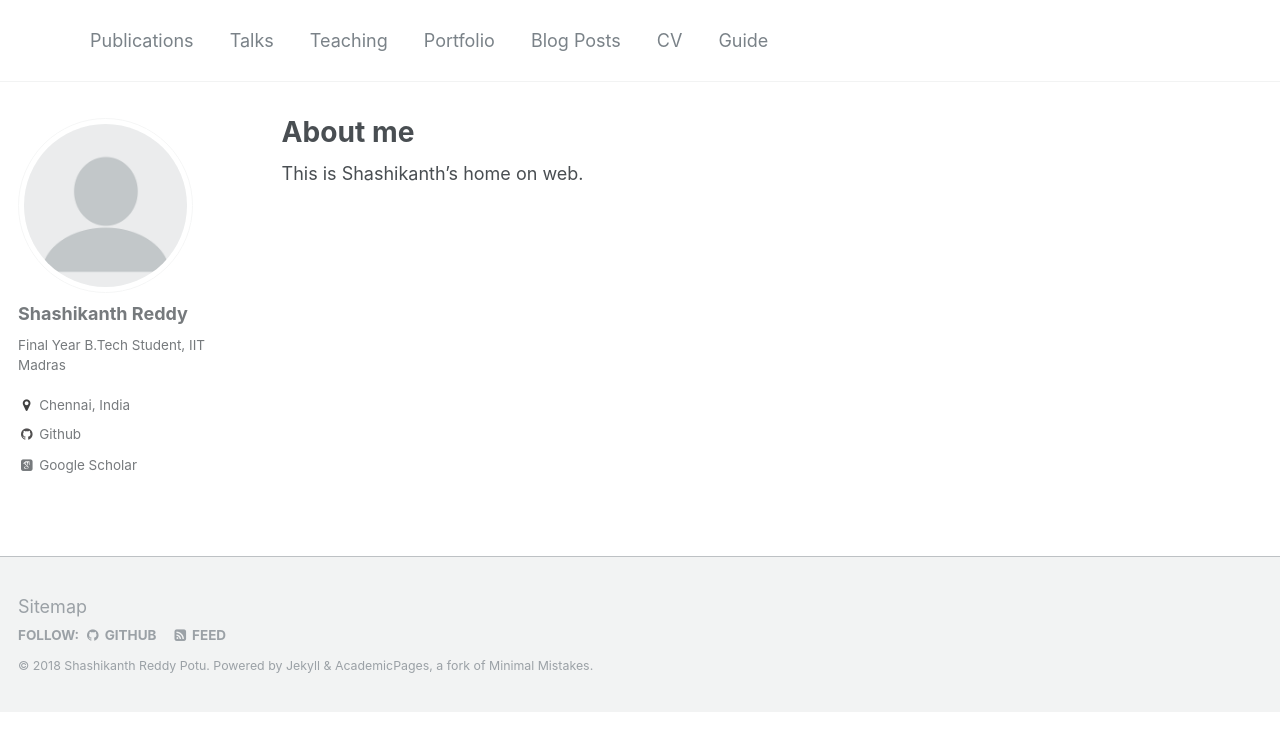
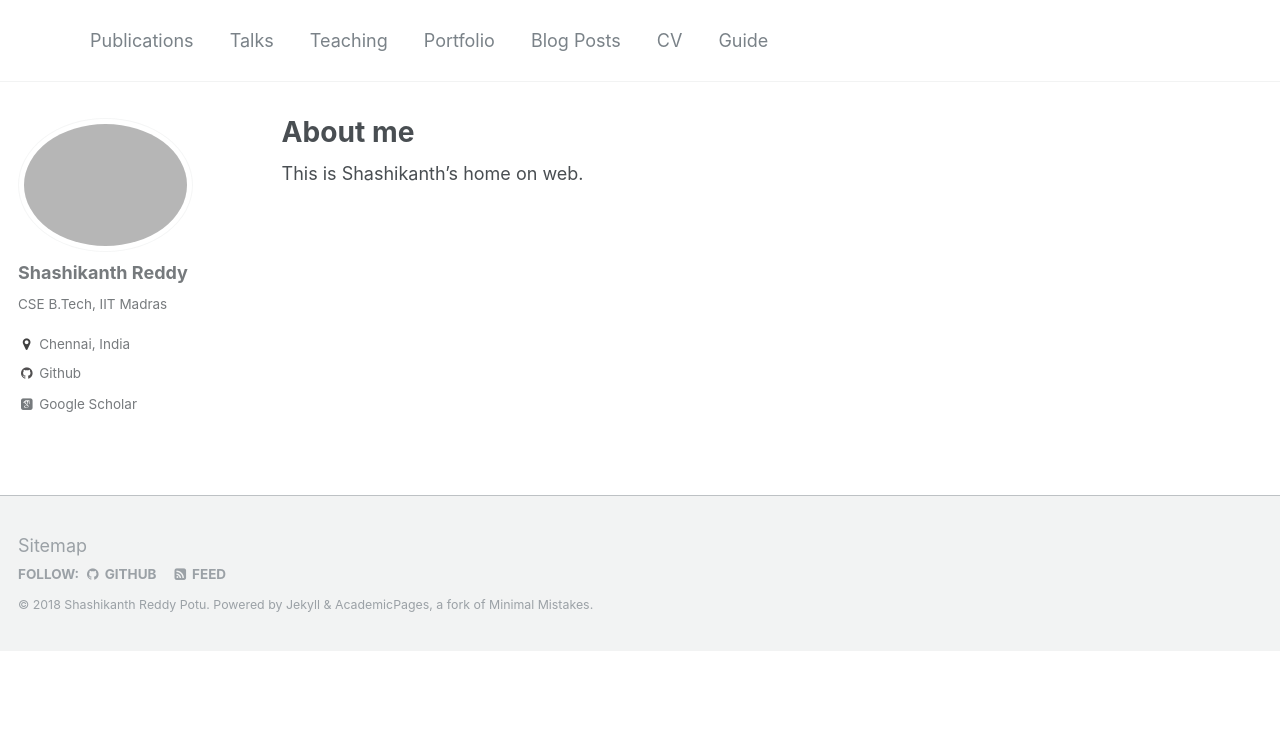
Before and after one commit to cs14b020/cs14b020.github.io, a Jekyll site: the page built from _pages/about.md, in a window 1280 px wide. Shown: the top 751 px of the page. Built offline with Jekyll 4.4.1, drawn with Linux system fonts in a browser that asks for light colours; some web fonts are replaced.

Commit message:
Profile pic added and bio changed

```diff
--- a/_config.yml
+++ b/_config.yml
@@ -79,8 +79,8 @@ analytics:
 # Site Author
 author:
   name             : "Shashikanth Reddy"
-  avatar           : "profile.png"
-  bio              : "Final Year B.Tech Student, IIT Madras"
+  avatar           : "profile.JPG"
+  bio              : "CSE B.Tech, IIT Madras"
   location         : "Chennai, India"
   employer         :
   googlescholar    : "http://scholar.google.com/Shashikanth"
```
Also changed, not shown: 1 other file.
